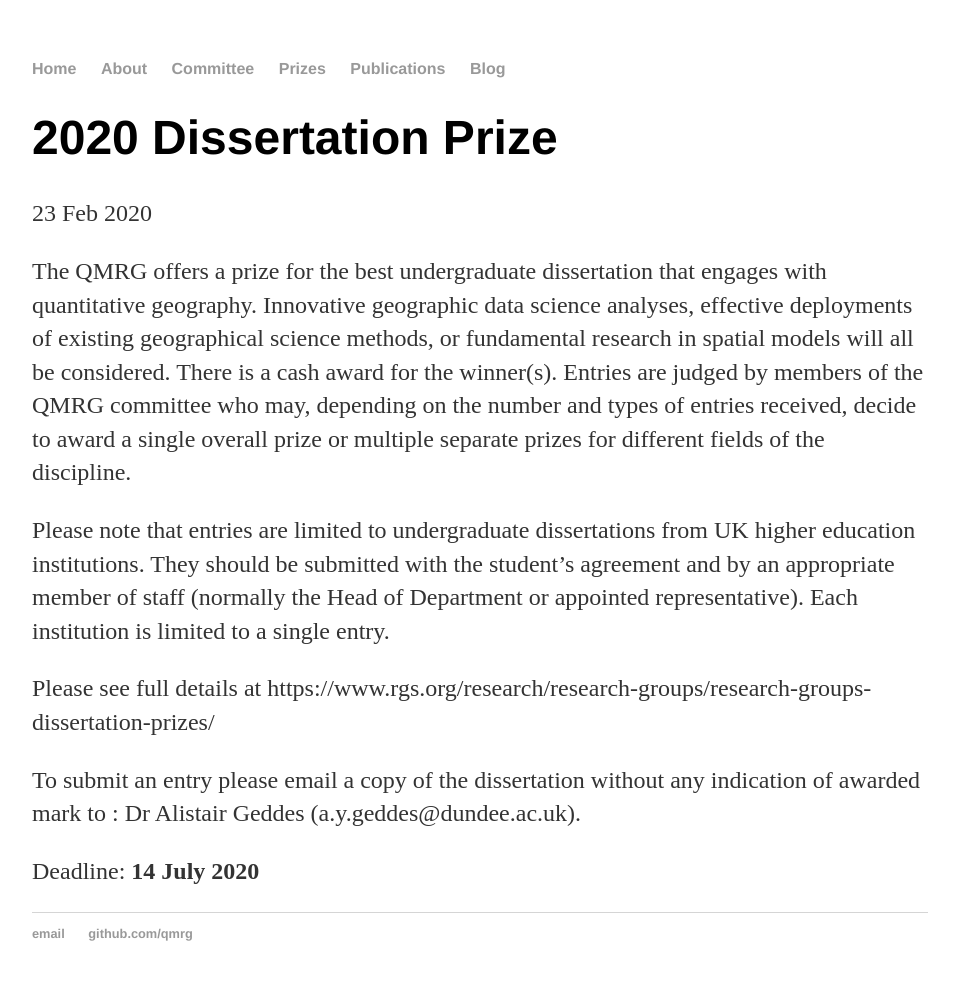
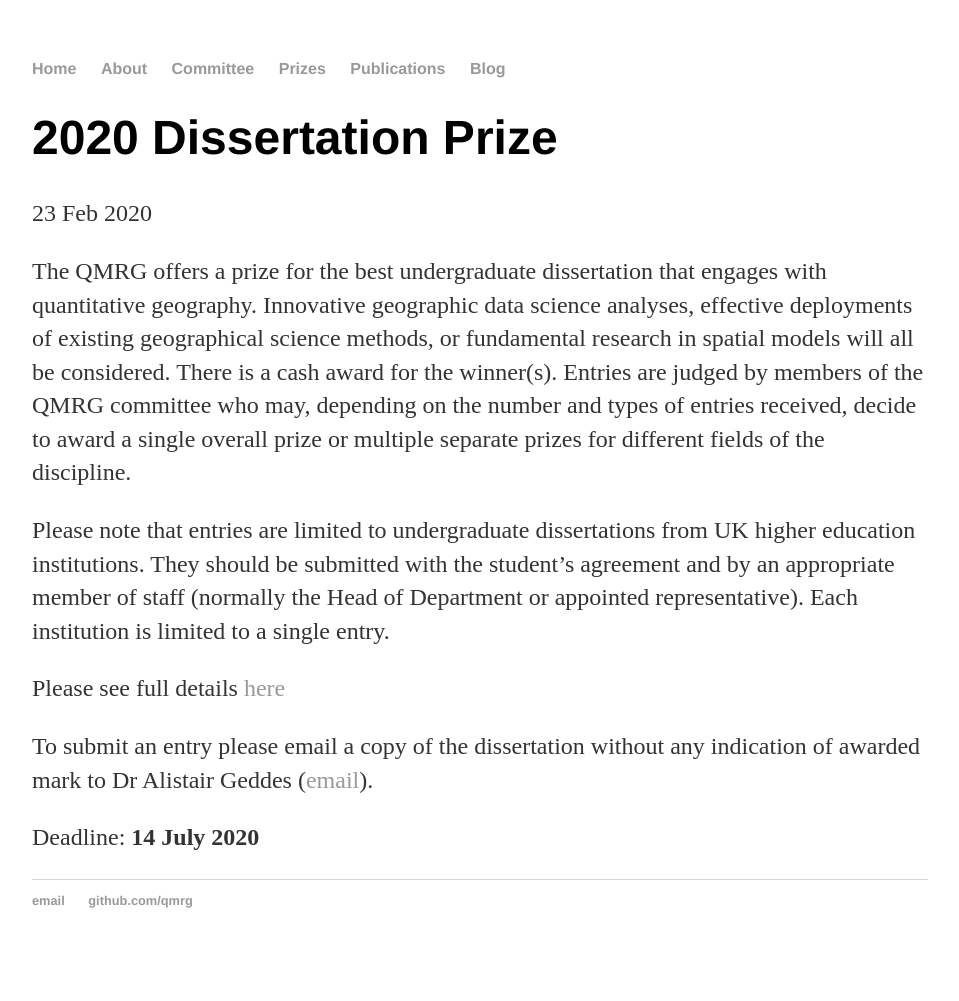
Before and after one commit to qmrg/qmrg.github.io, a Jekyll site: the page built from _posts/2020-6-25-2020-Dissertation-Prize.md, in a window 1280 px wide. Shown: the whole page, without its empty margins (160-1119 px from the left). Built offline with Jekyll 4.4.1, drawn with Linux system fonts in a browser that asks for light colours; after the commit the page ends 968 px from its top, so only the background shows below that.

Commit message:
Update 2020-6-25-2020-Dissertation-Prize.md
Revised URL links

```diff
--- a/_posts/2020-6-25-2020-Dissertation-Prize.md
+++ b/_posts/2020-6-25-2020-Dissertation-Prize.md
@@ -8,8 +8,8 @@ The QMRG offers a prize for the best undergraduate dissertation that engages wit
 
 Please note that entries are limited to undergraduate dissertations from UK higher education institutions. They should be submitted with the student’s agreement and by an appropriate member of staff (normally the Head of Department or appointed representative).  Each institution is limited to a single entry.
 
-Please see full details at https://www.rgs.org/research/research-groups/research-groups-dissertation-prizes/
+Please see full details [here](https://www.rgs.org/research/research-groups/research-groups-dissertation-prizes/)
 
-To submit an entry please email a copy of the dissertation without any indication of awarded mark to : Dr Alistair Geddes (a.y.geddes@dundee.ac.uk).
+To submit an entry please email a copy of the dissertation without any indication of awarded mark to Dr Alistair Geddes ([email](a.y.geddes@dundee.ac.uk)).
 
 Deadline: **14 July 2020**
```
